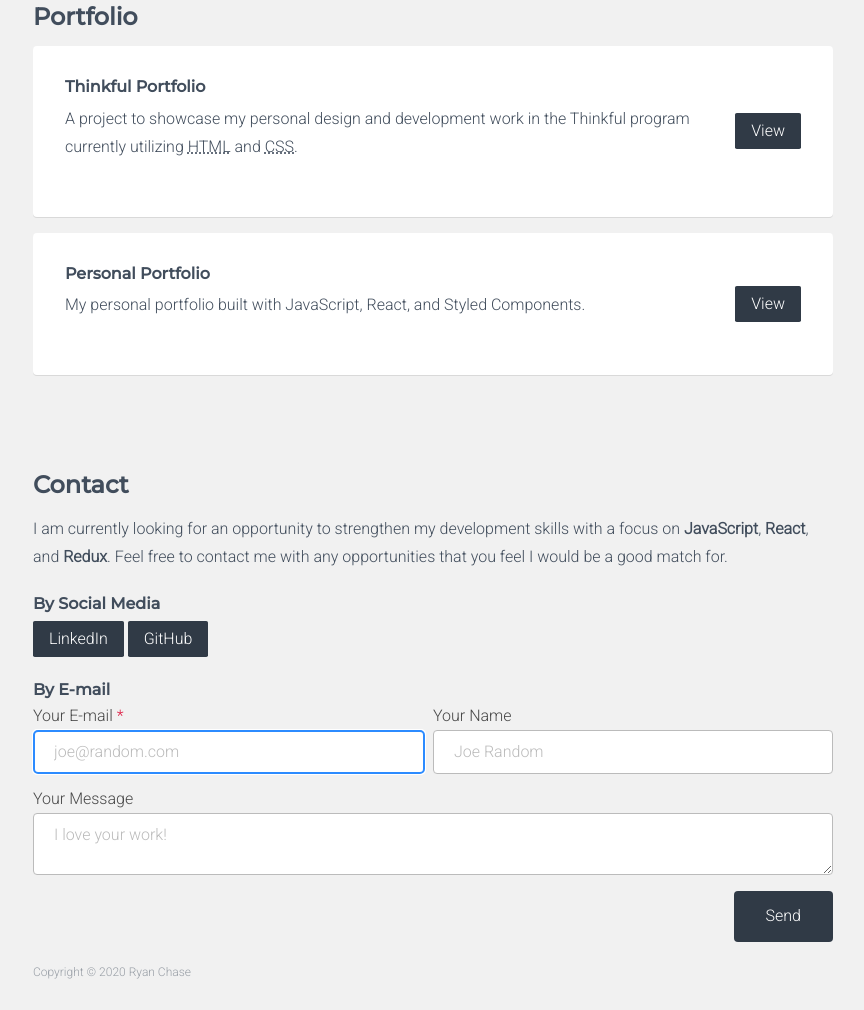
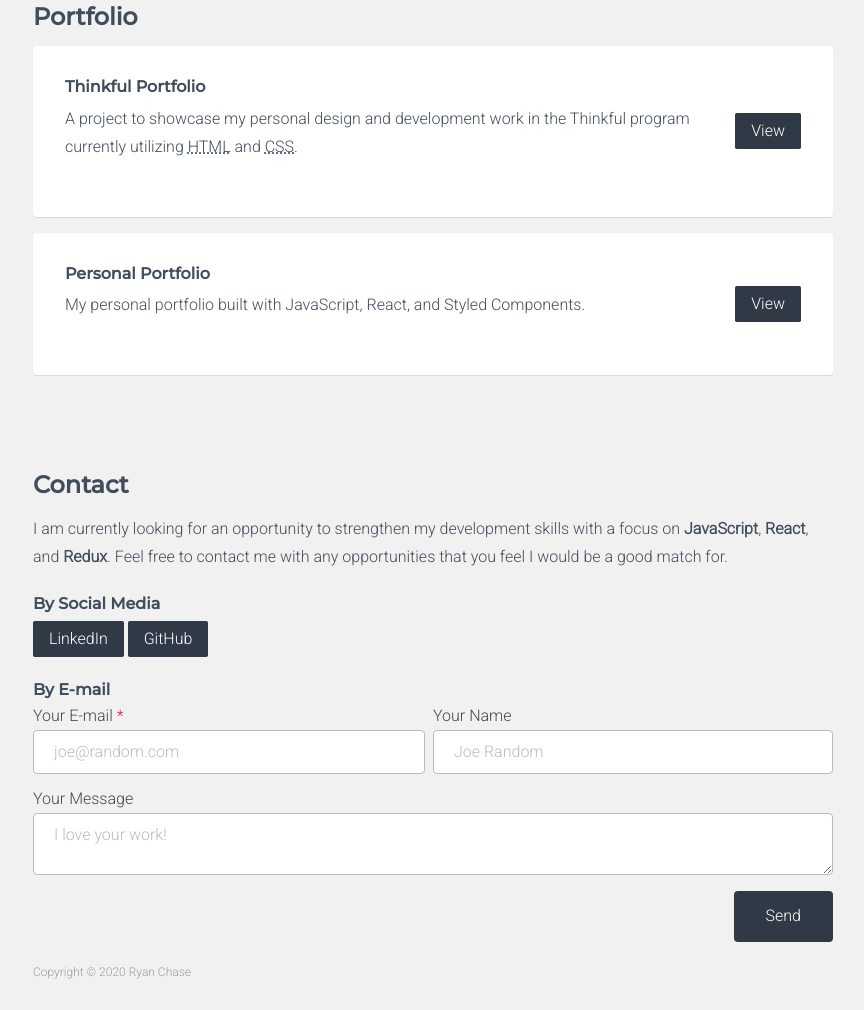
Before and after one commit to chasery/thinkful-portfolio, a plain HTML site: page index.html in a window 1280 px wide. Shown: the part 1279-2289 px from the top of the page, without its empty margins (207-1071 px from the left). Drawn offline with nearby package versions, Linux system fonts and the light colour scheme.

Commit message:
Add files via upload
Removed autofocus on email field as it was causing the view to load down on the contact form.

```diff
--- a/index.html
+++ b/index.html
@@ -99,7 +99,7 @@
             <ul class="Form-fieldGroup">
               <li class="Form-field halfWidth">
                 <label class="Form-label" for="email">Your E-mail <span class="Form-required">*</span></label>
-                <input id="email" class="Form-input" type="email" name="_replyto" autofocus placeholder="joe@random.com" required>
+                <input id="email" class="Form-input" type="email" name="_replyto" placeholder="joe@random.com" required>
               </li>
               <li class="Form-field halfWidth">
                 <label class="Form-label" for="name">Your Name</label>
```
